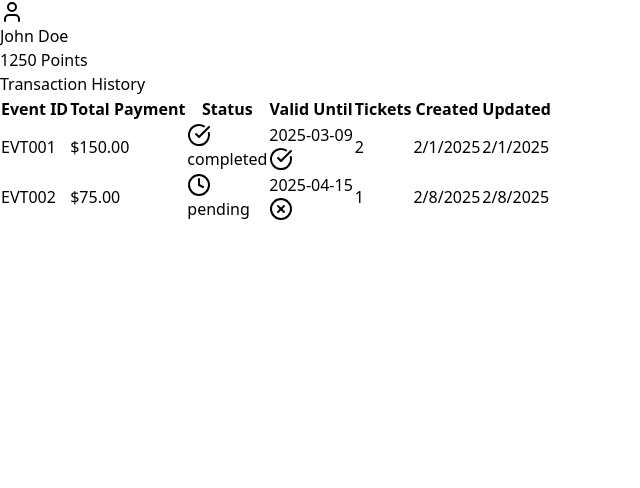
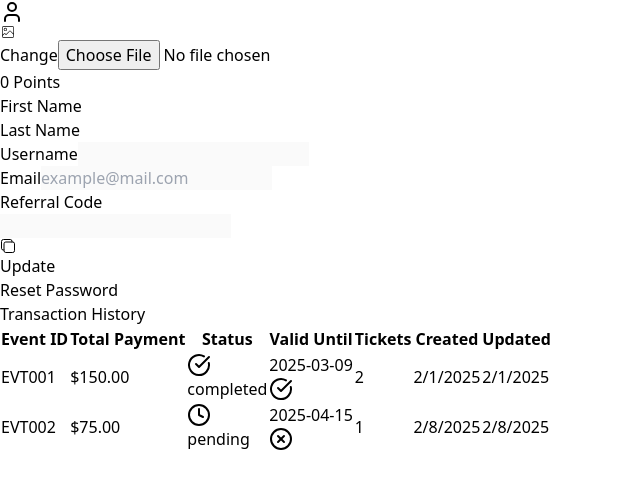
Before and after one commit to tixsnap/frontend, a Next.js app: page /profile in a window 1280 px wide. Shown: the top 488 px of the page, without its empty margins (0-640 px from the left). Built offline with nearby package versions, Linux system fonts and the light colour scheme; no server answers.

Commit message:
feat: user-profile, fix: organizer-copy-referral-btn

```diff
--- a/src/app/interfaces/profile.interface.ts
+++ b/src/app/interfaces/profile.interface.ts
@@ -5,4 +5,9 @@ export interface IProfile {
   profilePicture?: string | undefined;
   createdAt?: string;
   updatedAt?: string;
+  user : {
+    point: {
+      totalPoint?: string
+    }
+  }
 }
--- a/src/app/profile/page.tsx
+++ b/src/app/profile/page.tsx
@@ -1,6 +1,16 @@
-import React from "react";
+"use client"
+
+import React, { useEffect } from "react";
 import { User, CheckCircle, XCircle, Clock } from "lucide-react";
 import Image from "next/image";
+import { useUserStore } from "../store/userStore";
+import Input from "@/components/atom/Input";
+import { IoCopyOutline } from "react-icons/io5";
+import { useFormik } from "formik";
+import axiosInstance from "../utils/axios.helper";
+import { toast } from "react-toastify";
+import { CiImageOn } from "react-icons/ci";
+import Popup from "@/components/Popup";
 
 const UserProfile = () => {
   // TODO: ganti data dummy dengan prisma
@@ -36,33 +46,192 @@ const UserProfile = () => {
     ],
   };
 
+  // GATOT
+  // Handle profile
+  const {getUserProfile, profile, user: userLogged, getUserSession} = useUserStore()
+
+  useEffect(()=> {
+    getUserProfile()
+    getUserSession()
+  }, [])
+
+  useEffect(()=> {
+    if(profile){
+      formik.setValues({
+        name: formik.values.name || "",
+        first_name: profile.firstName || "",
+        last_name: profile.lastName || "",
+        profile_picture: profile.profilePicture || ""
+      })
+    }
+  }, [profile])
+
+  const formik = useFormik({
+    initialValues: {
+      name: "",
+      first_name: "",
+      last_name: "",
+      profile_picture: ""
+    },
+    onSubmit: async (values) => {
+      await axiosInstance.post("/profile", {
+        first_name: values.first_name,
+        last_name: values.last_name
+      })
+
+      toast.success("Profile Updated")
+
+    }
+  })
+
+  const handleFileChange = async (e: React.ChangeEvent<HTMLInputElement>) => {
+
+    if (e.target.files?.length) {
+      const image: File = e.target.files[0];
+      formik.setFieldValue("image", image);
+      const form = new FormData();
+      form.append("image", image);
+
+      try {
+        await axiosInstance.post('/profile/avatar', form, {
+          headers: {
+            "Content-Type": "multipart/form-data",
+          },
+        })
+
+        toast.success("Profile Updated")
+        setTimeout(() => {
+          window.location.reload();
+        }, 1000); //
+
+      } catch (error) {
+        console.log(error)
+      }
+
+    }
+  }
+
+  const handleForgotPassword = async () => {
+    try {
+      const res = await axiosInstance.post(`/auth/forgot-password`, {
+        email: userLogged?.email,
+      });
+      toast.success("Link reset-password has been sent to your email");
+    } catch (error) {
+      console.log(error);
+    }
+  };
+
   return (
     <div className="min-h-screen bg-gray-50 py-8">
       <div className="max-w-4xl mx-auto px-4">
         {/* Profile Header */}
         <div className="bg-white rounded-lg shadow-sm p-6 mb-8">
+          <Popup/>
           <div className="flex flex-col items-center">
-            {user.profilePicture ? (
+            {profile?.profilePicture ? (
               <Image
-                src={user.profilePicture}
+                src={profile.profilePicture}
                 alt="Profile"
-                width={24}
-                height={24}
-                className="rounded-full object-cover mb-4"
+                width={500}
+                height={500}
+                className="rounded-full object-cover mb-4 w-[200] h-[200]"
               />
             ) : (
               <div className="w-24 h-24 rounded-full bg-gray-200 flex items-center justify-center mb-4">
                 <User className="w-12 h-12 text-gray-400" />
               </div>
             )}
+
+            <label className="hover:cursor-pointer h-[30px] px-3 rounded-xl border flex items-center gap-2 text-sm bg-blue-400 text-white hover:bg-blue-500 hover:text-white">
+              <CiImageOn />
+              Change
+              <input type="file" accept="image/png, image/gif, image/jpeg" className="hidden" onChange={handleFileChange}/>
+            </label>
             <h1 className="text-2xl font-bold text-gray-900">
-              {user.firstName} {user.lastName}
+              {profile?.firstName} {profile?.lastName}
             </h1>
             <div className="mt-2">
               <span className="px-3 py-1 bg-purple-100 text-purple-800 rounded-full text-sm font-medium">
-                {user.totalPoints} Points
+                {(profile?.user.point.totalPoint? profile?.user.point.totalPoint : 0).toLocaleString('id-ID')} Points
               </span>
             </div>
+
+            <div className="p-5 flex w-full">
+                <form className="flex flex-col w-full gap-5" onSubmit={formik.handleSubmit}>
+                  <div>
+                    <label className="text-sm">First Name</label>
+                    <Input
+                    name="first_name"
+                    value={formik.values.first_name || ""}
+                    onChange={formik.handleChange}
+                    />
+                  </div>
+                  <div>
+                    <label className="text-sm">Last Name</label>
+                    <Input
+                    name="last_name"
+                    value={formik.values.last_name || ""}
+                    onChange={formik.handleChange}
+                    />
+                  </div>
+                  <div>
+                    <label className="text-sm">Username</label>
+                    <Input
+                    name="name"
+                    value={userLogged?.name || ''}
+                    classname="text-gray-400"
+                    disabled={true}
+                    onChange={formik.handleChange}
+                    />
+                  </div>
+                  <div>
+                    <label className="text-sm">Email</label>
+                    <Input
+                      name="email"
+                      classname="text-gray-400"
+                      value={userLogged?.email || ''}
+                      placeholder="example@mail.com"
+                      disabled={true}
+                    />
+                  </div>
+                  <div>
+                    <label className="text-sm">Referral Code</label>
+
+                    <div className="flex items-center gap-3">
+                      <Input
+                        disabled={true}
+                        placeholder={userLogged?.referral || ''}
+                        classname="referral"
+                      />
+                      <IoCopyOutline className="hover:cursor-pointer"
+                        onClick={() => {
+                          navigator.clipboard.writeText(userLogged?.referral || "");
+                          toast.success("Referral code copied!");
+                        }}
+                      />
+                    </div>
+                  </div>
+
+                  <div className="flex justify-between">
+                    <div className="flex gap-2">
+                      {/* <button className="h-[40px] px-8 rounded-xl border flex items-center gap-2 text-sm hover:bg-blue-300 hover:text-white">
+                        Cancel
+                      </button> */}
+                      <button type="submit" className="h-[40px] px-8 rounded-xl border items-center gap-2 text-sm bg-blue-300 text-white hover:bg-blue-600">
+                        Update
+                      </button>
+                    </div>
+                    <button
+                      onClick={handleForgotPassword}
+                      type="button"
+                      className="h-[40px] px-8 rounded-xl border items-center gap-2 text-sm bg-gray-300 text-white hover:bg-gray-600"
+                    >
+                      Reset Password
+                    </button>
+                  </div>
+                </form>
+              </div>
           </div>
         </div>
 
```
Also changed, not shown: src/app/organizer/profile/[user]/page.tsx (+6 -1 lines).
